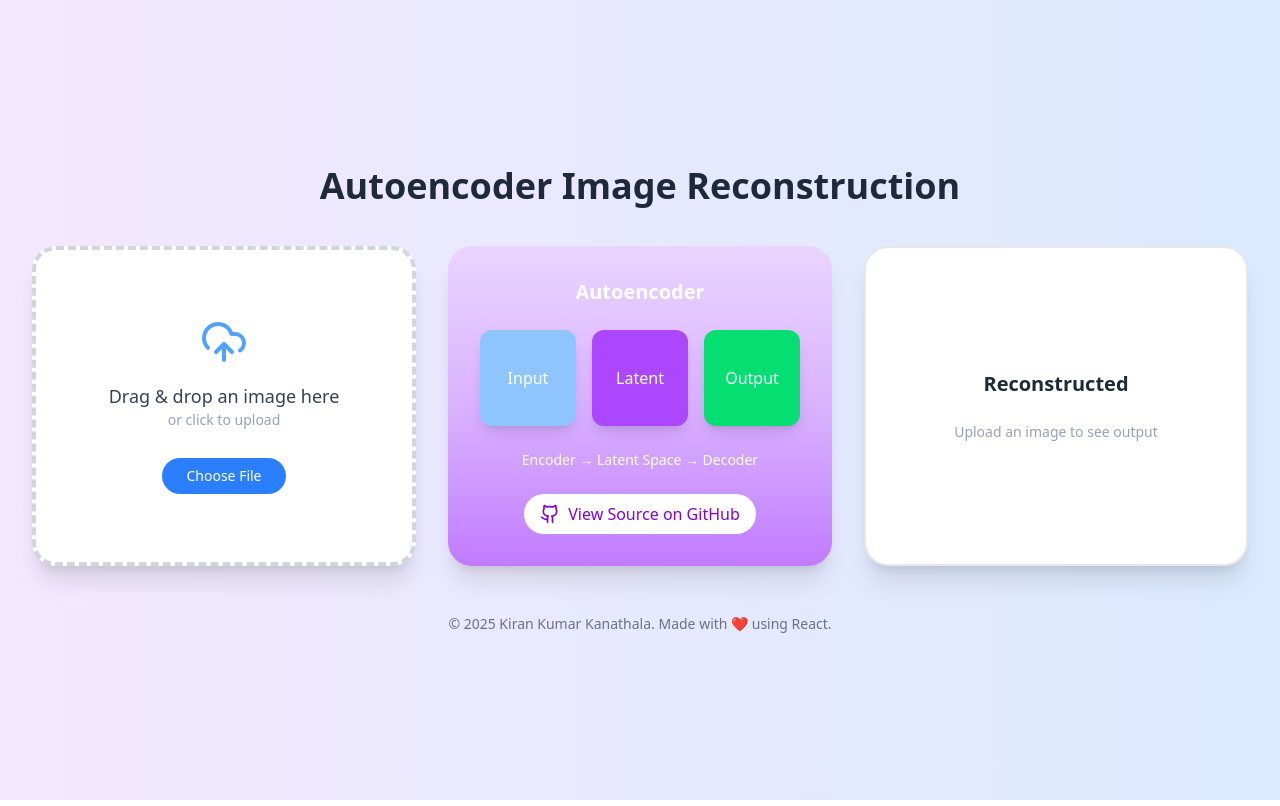
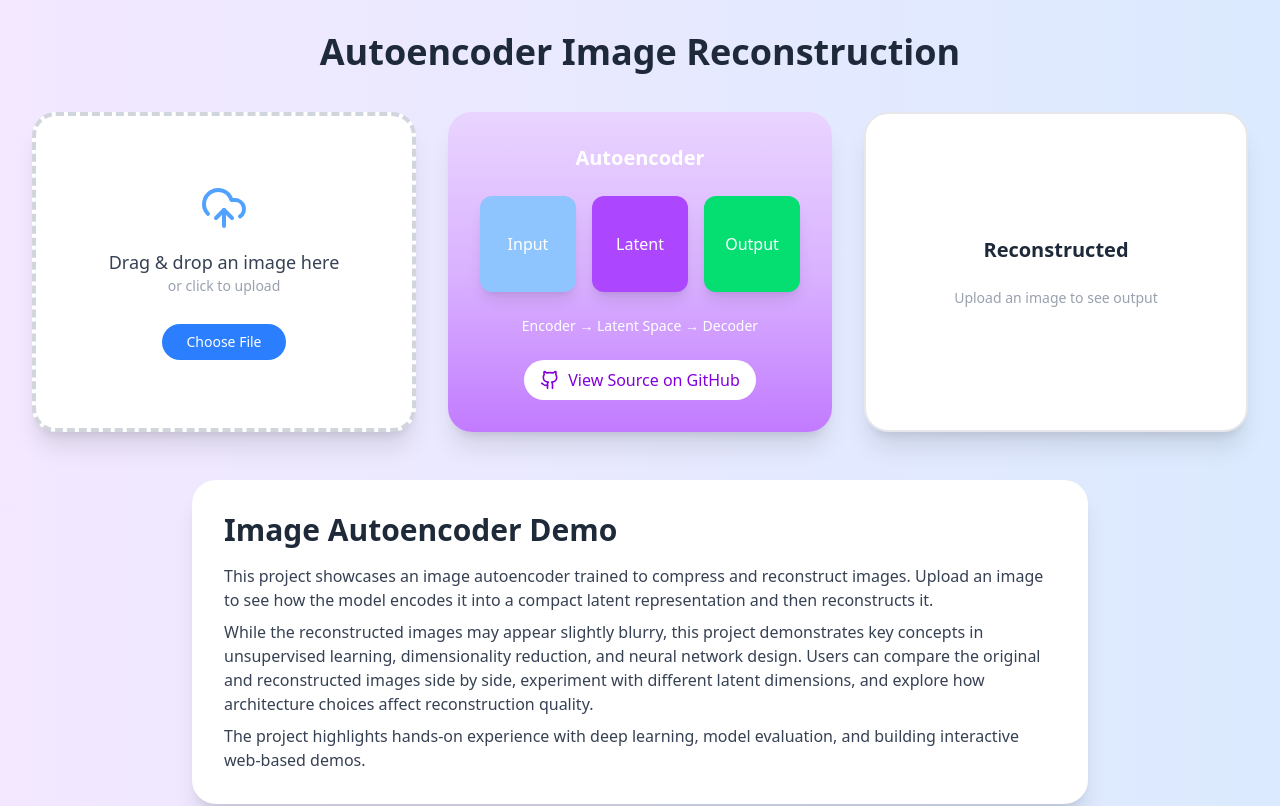
Before and after one commit to kirankumarkanathala-stack/autoencoderkiranfrontend, a React (Vite) app: page / in a window 1280 px wide. Shown: the top 806 px of the page. Built offline with nearby package versions, Linux system fonts and the light colour scheme.

Commit message:
Description added

```diff
--- a/src/App.jsx
+++ b/src/App.jsx
@@ -53,6 +53,7 @@ export default function AutoencoderApp() {
       <h1 className="text-4xl font-extrabold mb-10 text-gray-800 text-center">
         Autoencoder Image Reconstruction
       </h1>
+
       <div className="grid grid-cols-3 gap-8 w-full max-w-7xl">
         {/* Drag & Drop Zone */}
         <div
@@ -138,6 +139,31 @@ export default function AutoencoderApp() {
           )}
         </div>
       </div>
+
+      {/* Project Description at the Bottom */}
+      <div className="max-w-4xl bg-white rounded-3xl shadow-xl p-8 mt-12 mb-12">
+        <h1 className="text-3xl font-extrabold text-gray-800 mb-4">
+          Image Autoencoder Demo
+        </h1>
+        <p className="text-gray-700 mb-2">
+          This project showcases an image autoencoder trained to compress and
+          reconstruct images. Upload an image to see how the model encodes it
+          into a compact latent representation and then reconstructs it.
+        </p>
+        <p className="text-gray-700 mb-2">
+          While the reconstructed images may appear slightly blurry, this
+          project demonstrates key concepts in unsupervised learning,
+          dimensionality reduction, and neural network design. Users can compare
+          the original and reconstructed images side by side, experiment with
+          different latent dimensions, and explore how architecture choices
+          affect reconstruction quality.
+        </p>
+        <p className="text-gray-700">
+          The project highlights hands-on experience with deep learning, model
+          evaluation, and building interactive web-based demos.
+        </p>
+      </div>
+
       <footer className="mt-12 text-center text-gray-500 text-sm">
         © {new Date().getFullYear()} Kiran Kumar Kanathala. Made with ❤️ using
         React.
```
